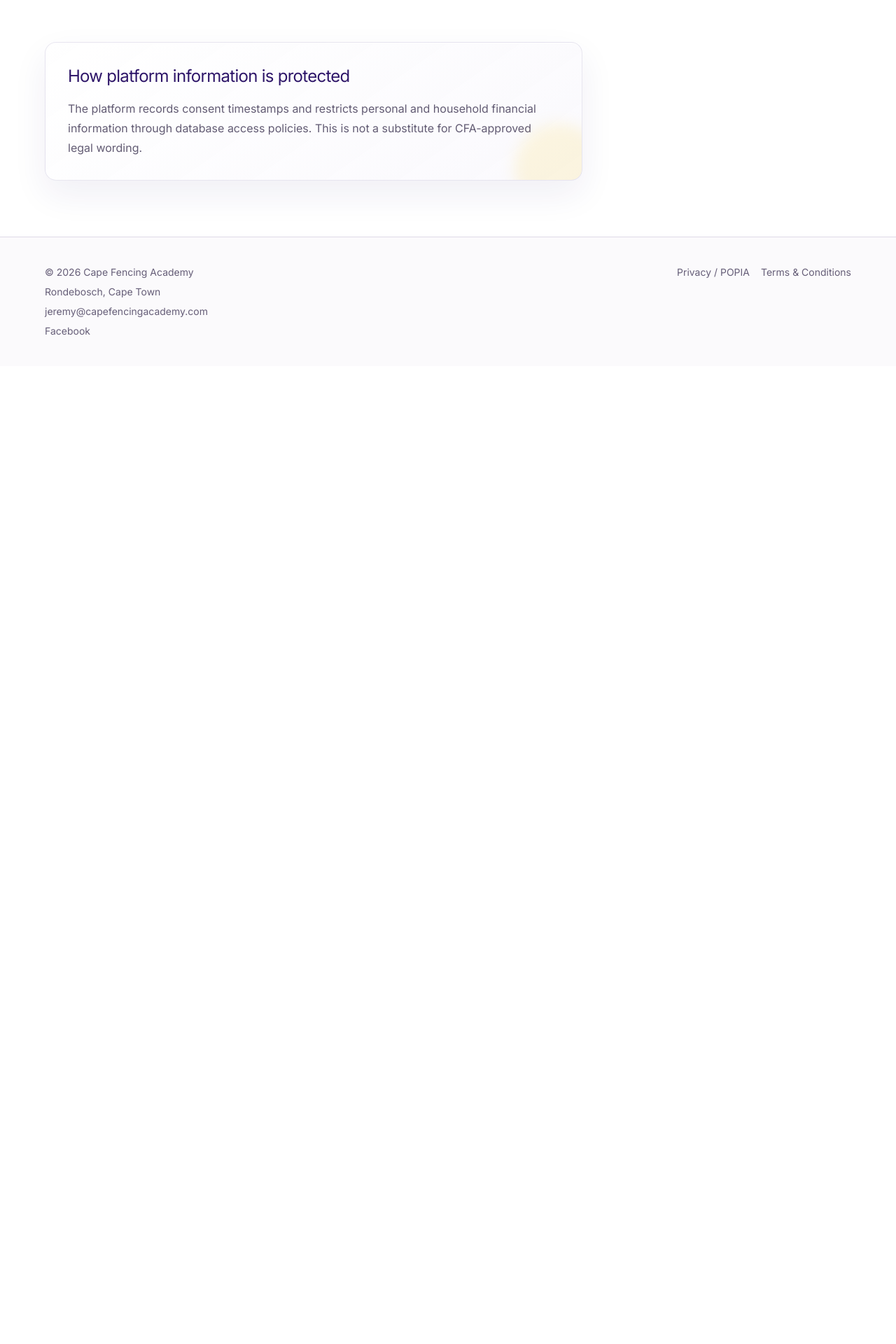
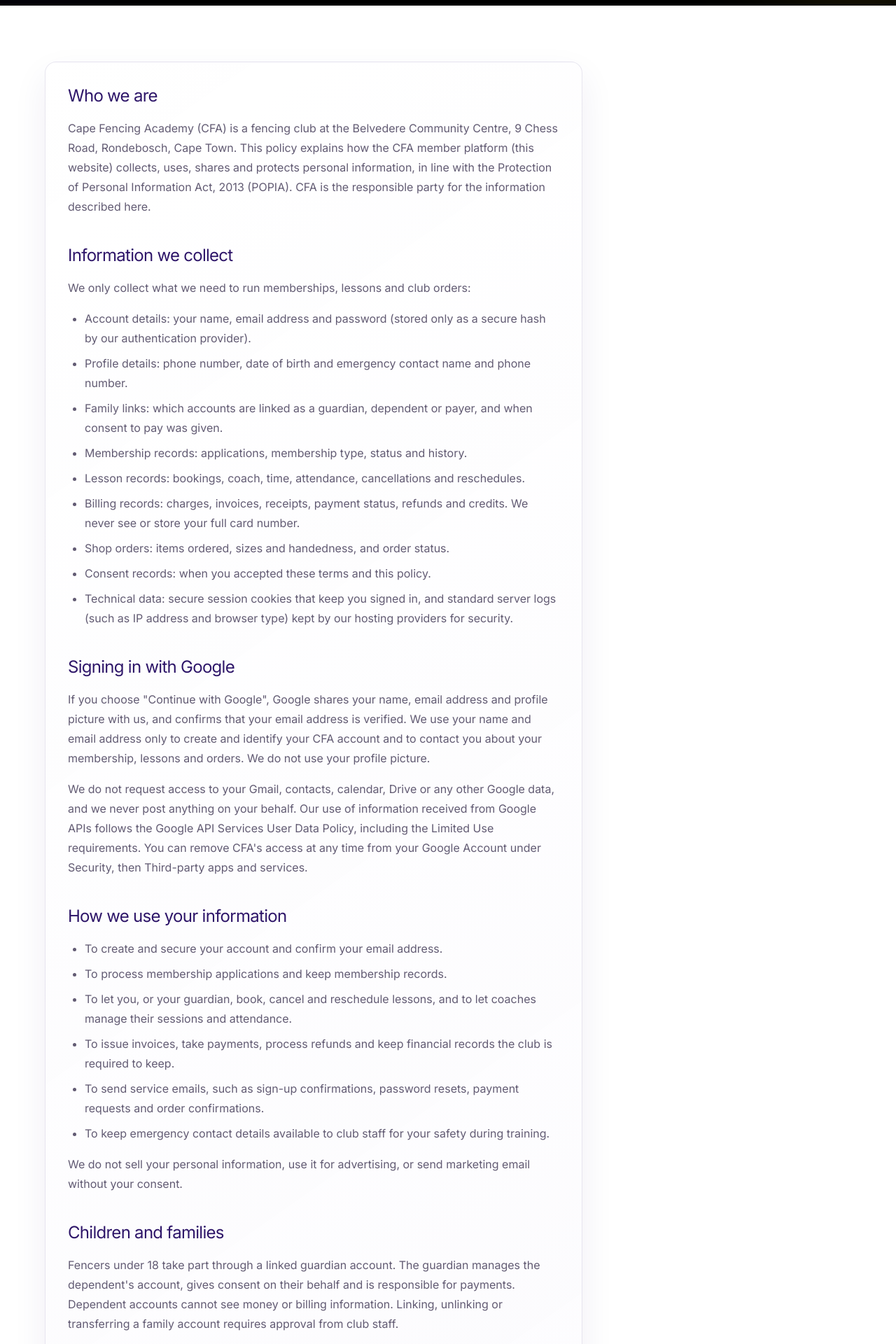
Before and after one commit to leo-muziva/cfa-platform, a Next.js app: page /privacy in a window 1280 px wide. Shown: the part 460-2380 px from the top of the page at 70% size. Before the commit the page ends 983 px from the top, so only its background shows below. Built offline with nearby package versions, Linux system fonts and the light colour scheme; no server answers.

Commit message:
docs: add full privacy policy and public README

```diff
--- a/app/privacy/page.tsx
+++ b/app/privacy/page.tsx
@@ -1,20 +1,175 @@
+import type { Metadata } from "next";
 import { PublicPageShell } from "@/components/public-page-shell";
+import { PUBLIC_CONTACT_LINKS } from "@/lib/public-site";
 
-/** /privacy: placeholder until CFA supplies the approved privacy notice. */
+export const metadata: Metadata = {
+  title: "Privacy Policy | Cape Fencing Academy",
+  description:
+    "How Cape Fencing Academy collects, uses and protects personal information on its member platform.",
+};
+
+const LAST_UPDATED = "16 November 2026";
+
+const contactEmail = PUBLIC_CONTACT_LINKS.find((link) => link.id === "email");
+
+interface PolicySection {
+  heading: string;
+  paragraphs?: string[];
+  items?: string[];
+  /** Shown after the list. */
+  closing?: string;
+}
+
+// Kept as data so the page stays one readable list of sections. Google's
+// OAuth verification reads this page, so it must name the Google data used.
+const SECTIONS: PolicySection[] = [
+  {
+    heading: "Who we are",
+    paragraphs: [
+      "Cape Fencing Academy (CFA) is a fencing club at the Belvedere Community Centre, 9 Chess Road, Rondebosch, Cape Town. This policy explains how the CFA member platform (this website) collects, uses, shares and protects personal information, in line with the Protection of Personal Information Act, 2013 (POPIA). CFA is the responsible party for the information described here.",
+    ],
+  },
+  {
+    heading: "Information we collect",
+    paragraphs: ["We only collect what we need to run memberships, lessons and club orders:"],
+    items: [
+      "Account details: your name, email address and password (stored only as a secure hash by our authentication provider).",
+      "Profile details: phone number, date of birth and emergency contact name and phone number.",
+      "Family links: which accounts are linked as a guardian, dependent or payer, and when consent to pay was given.",
+      "Membership records: applications, membership type, status and history.",
+      "Lesson records: bookings, coach, time, attendance, cancellations and reschedules.",
+      "Billing records: charges, invoices, receipts, payment status, refunds and credits. We never see or store your full card number.",
+      "Shop orders: items ordered, sizes and handedness, and order status.",
+      "Consent records: when you accepted these terms and this policy.",
+      "Technical data: secure session cookies that keep you signed in, and standard server logs (such as IP address and browser type) kept by our hosting providers for security.",
+    ],
+  },
+  {
+    heading: "Signing in with Google",
+    paragraphs: [
+      "If you choose \"Continue with Google\", Google shares your name, email address and profile picture with us, and confirms that your email address is verified. We use your name and email address only to create and identify your CFA account and to contact you about your membership, lessons and orders. We do not use your profile picture.",
+      "We do not request access to your Gmail, contacts, calendar, Drive or any other Google data, and we never post anything on your behalf. Our use of information received from Google APIs follows the Google API Services User Data Policy, including the Limited Use requirements. You can remove CFA's access at any time from your Google Account under Security, then Third-party apps and services.",
+    ],
+  },
+  {
+    heading: "How we use your information",
+    items: [
+      "To create and secure your account and confirm your email address.",
+      "To process membership applications and keep membership records.",
+      "To let you, or your guardian, book, cancel and reschedule lessons, and to let coaches manage their sessions and attendance.",
+      "To issue invoices, take payments, process refunds and keep financial records the club is required to keep.",
+      "To send service emails, such as sign-up confirmations, password resets, payment requests and order confirmations.",
+      "To keep emergency contact details available to club staff for your safety during training.",
+    ],
+    closing:
+      "We do not sell your personal information, use it for advertising, or send marketing email without your consent.",
+  },
+  {
+    heading: "Children and families",
+    paragraphs: [
+      "Fencers under 18 take part through a linked guardian account. The guardian manages the dependent's account, gives consent on their behalf and is responsible for payments. Dependent accounts cannot see money or billing information. Linking, unlinking or transferring a family account requires approval from club staff.",
+    ],
+  },
+  {
+    heading: "Who can see your information",
+    paragraphs: [
+      "Access inside the platform is limited by database security rules, so members only see their own records and those of dependents they are responsible for. Coaches see the bookings and attendance for their own lessons. Club staff see what they need to run the club, including membership and billing records.",
+      "We use these service providers, who process information only on our instructions:",
+    ],
+    items: [
+      "Supabase: database and sign-in (authentication) hosting.",
+      "Vercel: website hosting.",
+      "Google: optional sign-in with Google, and email delivery through a club Gmail account.",
+      "PayFast: card and online payment processing. Payment details you enter go directly to PayFast.",
+    ],
+  },
+  {
+    heading: "Information stored outside South Africa",
+    paragraphs: [
+      "Some of these providers store or process information on servers outside South Africa. We choose providers that protect personal information to a standard comparable to POPIA.",
+    ],
+  },
+  {
+    heading: "AI-assisted tools",
+    paragraphs: [
+      "Club staff can use an AI tool to check supplier order sheets for errors. It only receives product lines (items, sizes and quantities). No member names, email addresses, phone numbers or other personal information are sent to it.",
+    ],
+  },
+  {
+    heading: "How long we keep information",
+    paragraphs: [
+      "We keep account and membership information while your account is active. Invoices, payments and refunds are kept for at least five years, as South African tax law requires. When information is no longer needed, we delete it or anonymise it.",
+    ],
+  },
+  {
+    heading: "How we protect information",
+    paragraphs: [
+      "All traffic uses HTTPS. Passwords are hashed, privileged keys stay on the server, and database security rules restrict every table to the people allowed to see it. Issued invoices cannot be edited, and financial changes are recorded in an audit trail.",
+    ],
+  },
+  {
+    heading: "Your rights",
+    paragraphs: ["Under POPIA you may:"],
+    items: [
+      "Ask what personal information we hold about you and get a copy of it.",
+      "Ask us to correct or update inaccurate information. You can edit most profile details yourself.",
+      "Ask us to delete your account and information, except records we are required by law to keep.",
+      "Object to how we use your information, or withdraw consent, including disconnecting Google sign-in.",
+      "Complain to the Information Regulator (South Africa) at inforeg.org.za.",
+    ],
+  },
+  {
+    heading: "Changes to this policy",
+    paragraphs: [
+      "We may update this policy as the platform changes. The date at the top shows the latest version. If a change is significant, we will tell members by email or with a notice on the platform.",
+    ],
+  },
+];
+
+/** /privacy: the platform privacy policy, also used as the Google OAuth privacy policy URL. */
 export default function PrivacyPage() {
   return (
     <PublicPageShell
       eyebrow="Legal"
-      title="Privacy / POPIA"
-      intro="CFA's approved privacy notice will be published here."
+      title="Privacy Policy"
+      intro={`How Cape Fencing Academy handles your personal information. Last updated ${LAST_UPDATED}.`}
     >
       <article className="cfa-light-card max-w-3xl rounded-2xl p-6 md:p-8">
-        <h2 className="text-2xl tracking-[-0.03em]">How platform information is protected</h2>
-        <p className="mt-4 leading-7 text-[#625b73]">
-          The platform records consent timestamps and restricts personal and
-          household financial information through database access policies.
-          This is not a substitute for CFA-approved legal wording.
-        </p>
+        {SECTIONS.map((section, index) => (
+          <section key={section.heading} className={index === 0 ? undefined : "mt-10"}>
+            <h2 className="text-2xl tracking-[-0.03em]">{section.heading}</h2>
+            {section.paragraphs?.map((paragraph) => (
+              <p key={paragraph} className="mt-4 leading-7 text-[#625b73]">
+                {paragraph}
+              </p>
+            ))}
+            {section.items ? (
+              <ul className="mt-4 list-disc space-y-2 pl-6 leading-7 text-[#625b73]">
+                {section.items.map((item) => (
+                  <li key={item}>{item}</li>
+                ))}
+              </ul>
+            ) : null}
+            {section.closing ? (
+              <p className="mt-4 leading-7 text-[#625b73]">{section.closing}</p>
+            ) : null}
+          </section>
+        ))}
+
+        <section className="mt-10">
+          <h2 className="text-2xl tracking-[-0.03em]">Contact us</h2>
+          <p className="mt-4 leading-7 text-[#625b73]">
+            For privacy questions or requests, email{" "}
+            {contactEmail ? (
+              <a href={contactEmail.href} className="font-medium text-[#2d176b] underline">
+                {contactEmail.label}
+              </a>
+            ) : (
+              "the club"
+            )}
+            . We aim to respond within 30 days.
+          </p>
+        </section>
       </article>
     </PublicPageShell>
   );
```
Also changed, not shown: 1 other file (tests, documents, lock files or other folders).
